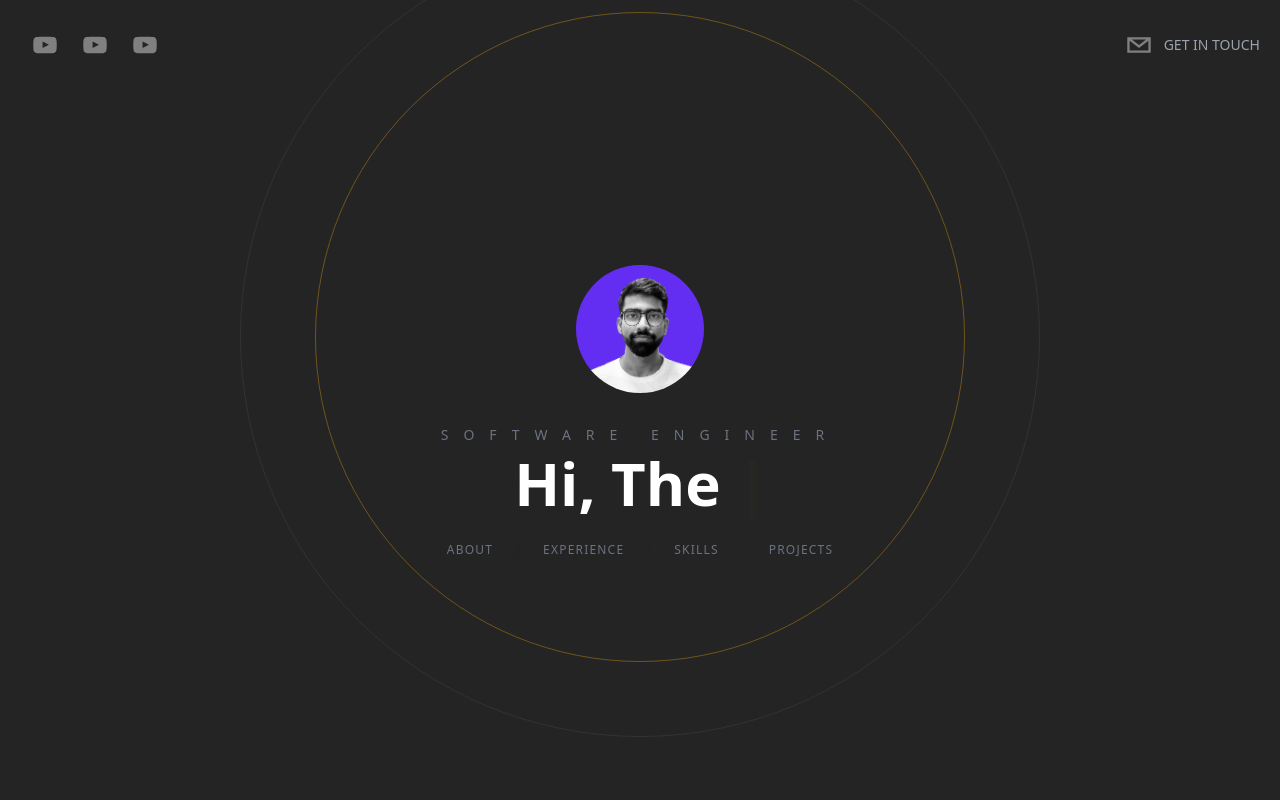
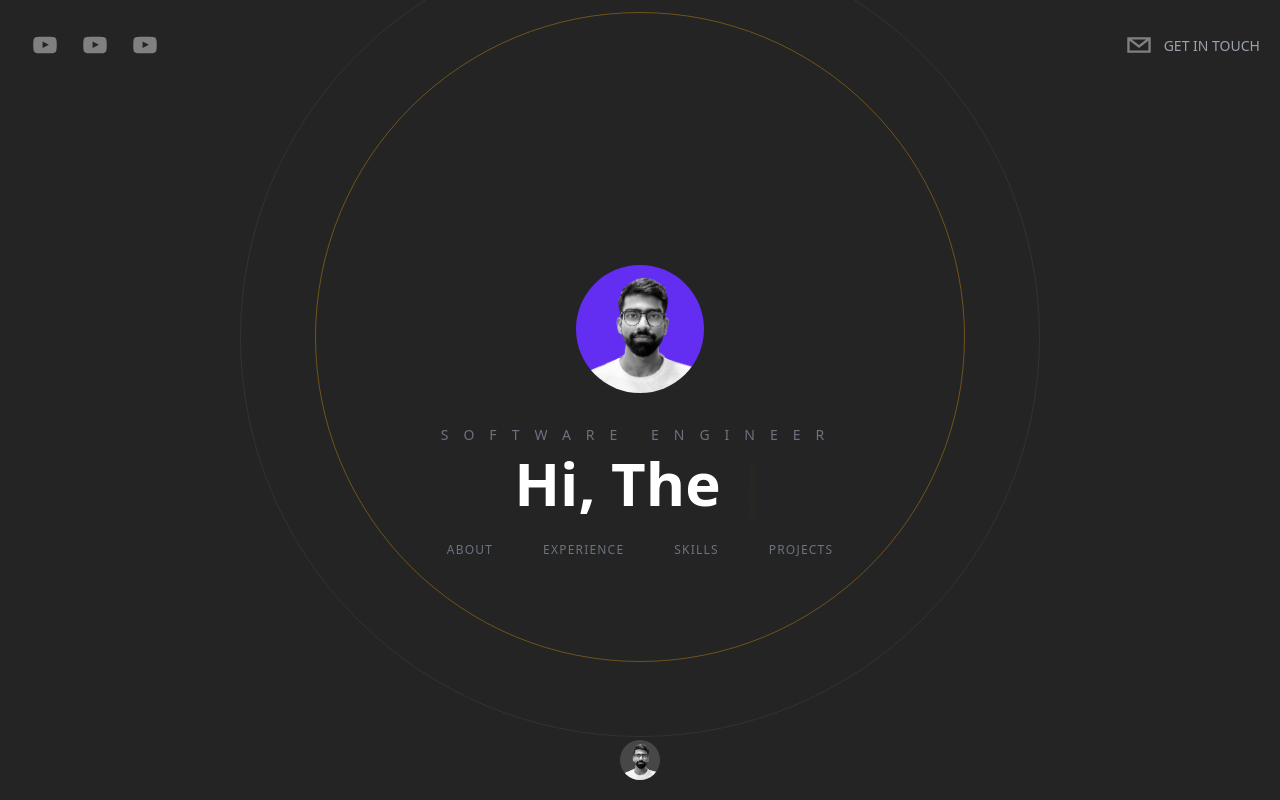
Before and after one commit to antrixsaini/portfolio-antrix, a Next.js app: page / in a window 1280 px wide. Built offline with nearby package versions, Linux system fonts and the light colour scheme.

Commit message:
some UI changes and fixes

```diff
--- a/components/Experience.tsx
+++ b/components/Experience.tsx
@@ -16,7 +16,7 @@ function Experience({}: Props) {
         Experience
       </h3>
       {/* Experience Cards */}
-      <div className="w-full flex space-x-5 overflow-x-scroll p-10 snap-x snap-mandatory">
+      <div className="w-full flex space-x-5 overflow-x-scroll p-10 snap-x snap-mandatory scrollbar-thin scrollbar-track-gray-400/20 scrollbar-thumb-[#F7AB0A]/80 ">
         <ExperienceCard />
         <ExperienceCard />
         <ExperienceCard />
--- a/components/Header.tsx
+++ b/components/Header.tsx
@@ -4,6 +4,7 @@
 import React from "react";
 import { SocialIcon } from "react-social-icons";
 import { motion } from "framer-motion";
+import Link from "next/link";
 
 type Props = {};
 
@@ -43,6 +44,7 @@ export default function Header({}: Props) {
           bgColor="transparent"
         />
       </motion.div>
+
       <motion.div
         initial={{
           x: 500,
@@ -60,14 +62,17 @@ export default function Header({}: Props) {
         className="flex flex-row items-center text-gray-300 cursor-pointer"
       >
         <SocialIcon
+          url="#contactMe"
           className="cursor-pointer"
           network="email"
           fgColor="Gray"
           bgColor="transparent"
         />
-        <p className="uppercase hidden md:inline-flex text-sm text-gray-400">
-          Get in Touch
-        </p>
+        <Link href={"#contactMe"}>
+          <p className="uppercase hidden md:inline-flex text-sm text-gray-400">
+            Get in Touch
+          </p>
+        </Link>
       </motion.div>
     </header>
   );
--- a/components/Projects.tsx
+++ b/components/Projects.tsx
@@ -17,9 +17,9 @@ function Projects({}: Props) {
       <h3 className="absolute top-20 uppercase tracking-[20px] text-gray-500 text-2xl">
         Projects
       </h3>
-      <div className="relative w-full flex overflow-x-scroll overflow-y-hidden snap-x snap-mandatory z-20">
+      <div className="relative w-full flex overflow-x-scroll overflow-y-hidden snap-x snap-mandatory z-20 scrollbar-thin scrollbar-track-gray-400/20 scrollbar-thumb-[#F7AB0A]/80">
         {projects.map((project, i) => (
-          <div className="w-screen flex-shrink-0 snap-center flex flex-col space-y-5 items-center justify-center p-20 md:p-44 h-screen">
+          <div className="w-screen flex-shrink-0 snap-center flex flex-col space-y-5 items-center justify-center p-20 md:p-44 h-screen ">
             <motion.div
               initial={{ y: -300, opacity: 0 }}
               transition={{ duration: 1.2 }}
--- a/package.json
+++ b/package.json
@@ -29,6 +29,7 @@
     "autoprefixer": "^10.4.13",
     "install": "^0.13.0",
     "postcss": "^8.4.21",
+    "tailwind-scrollbar": "^2.1.0",
     "tailwindcss": "^3.2.4"
   }
 }
--- a/pages/index.tsx
+++ b/pages/index.tsx
@@ -7,10 +7,13 @@ import Experience from "../components/Experience";
 import Skills from "../components/Skills";
 import Projects from "../components/Projects";
 import ContactMe from "../components/ContactMe";
+import Link from "next/link";
+import Image from "next/image";
+import HeroImage from "../asset/heroImage.jpg";
 
 const Home: NextPage = () => {
   return (
-    <div className="bg-[rgb(36,36,36)] text-white h-screen snap-y snap-mandatory overflow-y-scroll overflow-x-hidden z-0 scroll-smooth">
+    <div className="bg-[rgb(36,36,36)] text-white h-screen snap-y snap-mandatory overflow-y-scroll overflow-x-hidden z-0 scroll-smooth scrollbar scrollbar-track-gray-400/20 scrollbar-thumb-[#F7AB0A]/80">
       <Head>
         <title>Antrix Portfolio</title>
       </Head>
@@ -40,6 +43,17 @@ const Home: NextPage = () => {
       <section id="contactMe" className="snap-start">
         <ContactMe />
       </section>
+      <Link href={"#hero"}>
+        <footer className="sticky bottom-5 w-full cursor-pointer">
+          <div className="flex items-center justify-center">
+            <Image
+              className="h-10 w-10 rounded-full filter grayscale hover:grayscale-0"
+              src={HeroImage}
+              alt=""
+            />
+          </div>
+        </footer>
+      </Link>
     </div>
   );
 };
--- a/tailwind.config.js
+++ b/tailwind.config.js
@@ -7,5 +7,5 @@ module.exports = {
   theme: {
     extend: {},
   },
-  plugins: [],
+  plugins: [require("tailwind-scrollbar")],
 };
```
Also changed, not shown: 1 other file (tests, documents, lock files or other folders).
